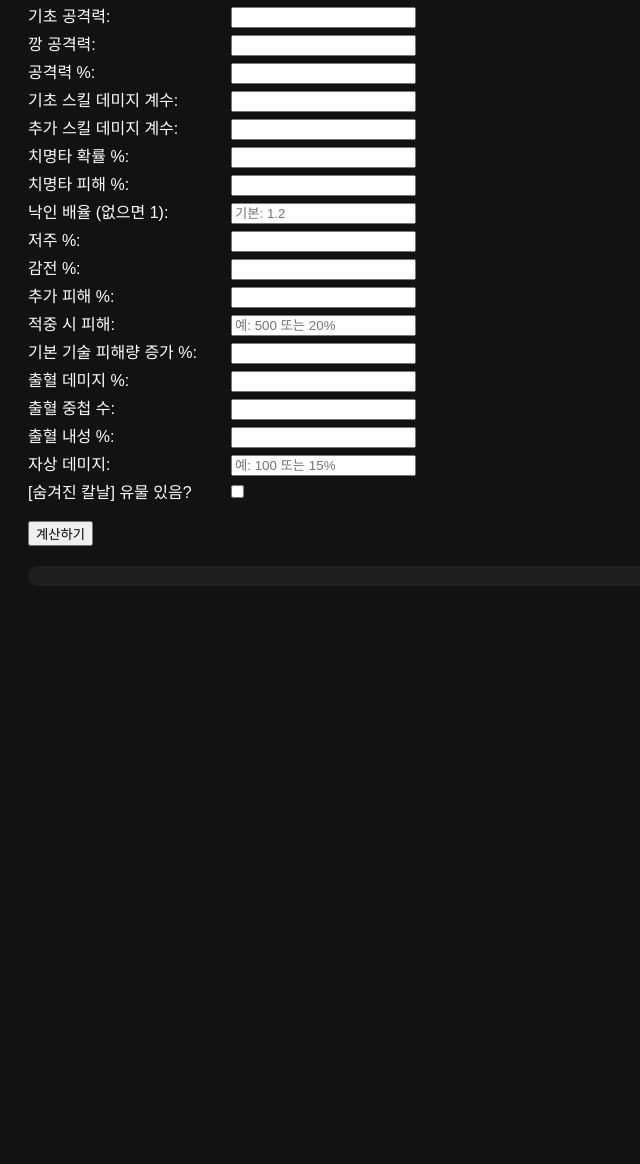
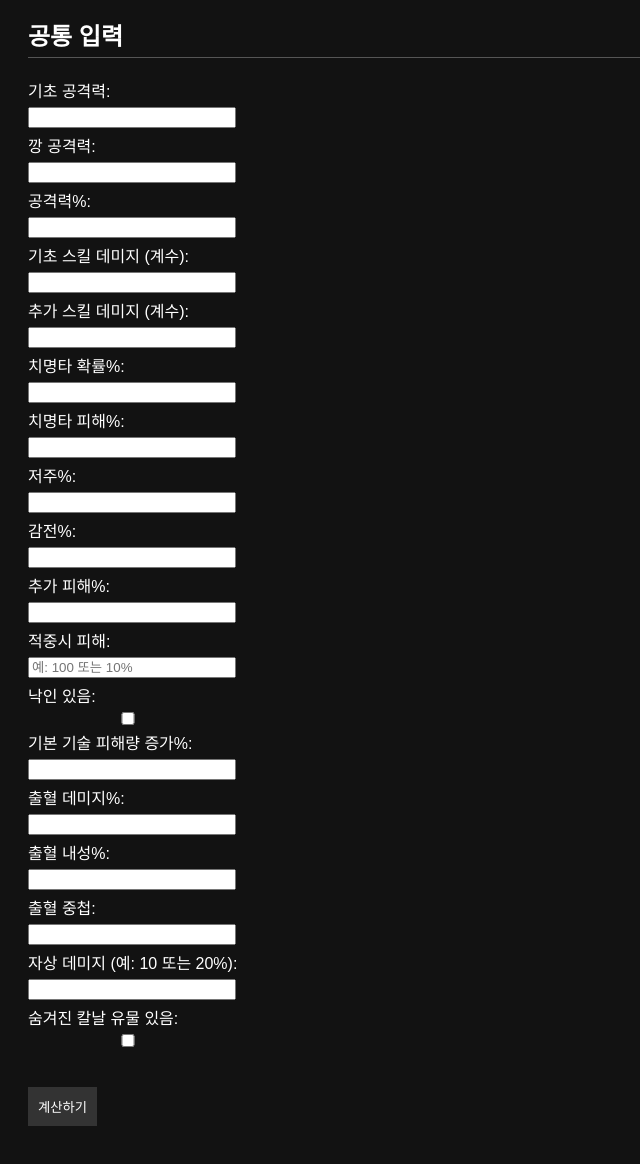
Before and after one commit to 0Obscurum0/Skill-Calculator, a plain HTML site: page index.html in a window 1280 px wide. Shown: the part 100-1264 px from the top of the page, without its empty margins (0-640 px from the left). Before the commit the page ends 800 px from the top, so only its background shows below. Drawn offline with Linux system fonts and the light colour scheme.

Commit message:
Update index.html

```diff
--- a/index.html
+++ b/index.html
@@ -5,135 +5,140 @@
   <title>스킬 계산기</title>
   <style>
     body {
-      font-family: Arial;
+      font-family: Arial, sans-serif;
+      background: #121212;
+      color: #ffffff;
       padding: 20px;
-      background-color: #121212;
-      color: white;
+    }
+    h2 {
+      border-bottom: 1px solid #555;
+      padding-bottom: 5px;
+    }
+    .section {
+      margin-bottom: 30px;
+    }
+    label, input {
+      display: block;
+      margin: 5px 0;
     }
     input {
-      margin: 3px;
+      width: 200px;
+    }
+    button {
+      margin-top: 10px;
+      padding: 10px;
+      background: #333;
+      color: #fff;
+      border: none;
+      cursor: pointer;
     }
     .result {
-      margin-top: 20px;
-      padding: 10px;
-      background: #1e1e1e;
-      border-radius: 10px;
-    }
-    label {
-      display: inline-block;
-      width: 200px;
+      margin-top: 10px;
+      font-weight: bold;
+      color: #00ff00;
     }
   </style>
 </head>
 <body>
-  <h2>스킬 계산기</h2>
+  <h1>스킬 계산기</h1>
 
-  <div>
-    <label>기초 공격력:</label><input id="baseAtk" type="number"><br>
-    <label>깡 공격력:</label><input id="flatAtk" type="number"><br>
-    <label>공격력 %:</label><input id="atkPercent" type="number"><br>
-    <label>기초 스킬 데미지 계수:</label><input id="baseSkillDmg" type="number"><br>
-    <label>추가 스킬 데미지 계수:</label><input id="extraSkillDmg" type="number"><br>
-    <label>치명타 확률 %:</label><input id="critChance" type="number"><br>
-    <label>치명타 피해 %:</label><input id="critDmg" type="number"><br>
-    <label>낙인 배율 (없으면 1):</label><input id="brand" type="number" placeholder="기본: 1.2"><br>
-    <label>저주 %:</label><input id="curse" type="number"><br>
-    <label>감전 %:</label><input id="shock" type="number"><br>
-    <label>추가 피해 %:</label><input id="extra" type="number"><br>
-    <label>적중 시 피해:</label><input id="onHit" type="text" placeholder="예: 500 또는 20%"><br>
-    <label>기본 기술 피해량 증가 %:</label><input id="baseSkillBoost" type="number"><br>
-    <label>출혈 데미지 %:</label><input id="bleedDmg" type="number"><br>
-    <label>출혈 중첩 수:</label><input id="bleedStacks" type="number"><br>
-    <label>출혈 내성 %:</label><input id="bleedResist" type="number"><br>
-    <label>자상 데미지:</label><input id="stabDmg" type="text" placeholder="예: 100 또는 15%"><br>
-    <label>[숨겨진 칼날] 유물 있음?</label><input id="hasRelic" type="checkbox"><br><br>
-
-    <button onclick="calculate()">계산하기</button>
+  <div class="section">
+    <h2>공통 입력</h2>
+    <label>기초 공격력: <input type="number" id="baseAtk"></label>
+    <label>깡 공격력: <input type="number" id="flatAtk"></label>
+    <label>공격력%: <input type="number" id="atkPercent"></label>
+    <label>기초 스킬 데미지 (계수): <input type="number" id="baseSkill"></label>
+    <label>추가 스킬 데미지 (계수): <input type="number" id="bonusSkill"></label>
+    <label>치명타 확률%: <input type="number" id="critRate"></label>
+    <label>치명타 피해%: <input type="number" id="critDmg"></label>
+    <label>저주%: <input type="number" id="curse"></label>
+    <label>감전%: <input type="number" id="shock"></label>
+    <label>추가 피해%: <input type="number" id="bonusDmg"></label>
+    <label>적중시 피해: <input type="text" id="onHitDmg" placeholder="예: 100 또는 10%"></label>
+    <label>낙인 있음: <input type="checkbox" id="brand"></label>
+    <label>기본 기술 피해량 증가%: <input type="number" id="basicSkillBonus"></label>
+    <label>출혈 데미지%: <input type="number" id="bleedDmg"></label>
+    <label>출혈 내성%: <input type="number" id="bleedResist"></label>
+    <label>출혈 중첩: <input type="number" id="bleedStack"></label>
+    <label>자상 데미지 (예: 10 또는 20%): <input type="text" id="stabDmg"></label>
+    <label>숨겨진 칼날 유물 있음: <input type="checkbox" id="hiddenKnife"></label>
   </div>
 
-  <div class="result" id="result"></div>
+  <div class="section">
+    <button onclick="calculate()">계산하기</button>
+    <div class="result" id="displayAtk"></div>
+    <div class="result" id="displaySkill"></div>
+    <div class="result" id="displayBasicSkill"></div>
+    <div class="result" id="displayBleed"></div>
+    <div class="result" id="displayStab"></div>
+  </div>
 
   <script>
-    function parsePercentOrFlat(input) {
+    function parsePercentOrValue(input) {
       if (!input) return 0;
-      if (input.includes('%')) {
-        return parseFloat(input) / 100;
+      input = input.trim();
+      if (input.endsWith('%')) {
+        return parseFloat(input.replace('%', '')) / 100;
       }
-      return parseFloat(input);
+      return parseFloat(input) || 0;
     }
 
     function calculate() {
-      const baseAtk = +document.getElementById('baseAtk').value || 0;
-      const flatAtk = +document.getElementById('flatAtk').value || 0;
-      const atkPercent = +document.getElementById('atkPercent').value || 0;
-      const baseSkillDmg = +document.getElementById('baseSkillDmg').value || 0;
-      const extraSkillDmg = +document.getElementById('extraSkillDmg').value || 0;
-      let critChance = +document.getElementById('critChance').value || 0;
-      const critDmg = +document.getElementById('critDmg').value || 0;
-      const brand = +document.getElementById('brand').value || 1.2;
-      const curse = +document.getElementById('curse').value || 0;
-      const shock = +document.getElementById('shock').value || 0;
-      const extra = +document.getElementById('extra').value || 0;
-      const onHitInput = document.getElementById('onHit').value;
-      const baseSkillBoost = +document.getElementById('baseSkillBoost').value || 0;
-      const bleedDmg = +document.getElementById('bleedDmg').value || 0;
-      const bleedStacks = +document.getElementById('bleedStacks').value || 0;
-      const bleedResist = +document.getElementById('bleedResist').value || 0;
-      const stabDmgInput = document.getElementById('stabDmg').value;
-      const hasRelic = document.getElementById('hasRelic').checked;
+      const get = id => document.getElementById(id).value;
+      const getNum = id => parseFloat(get(id)) || 0;
+      const checked = id => document.getElementById(id).checked;
 
-      const atk = (baseAtk + flatAtk) * (1 + atkPercent / 100);
-      const skillFactor = (baseSkillDmg + extraSkillDmg);
+      const baseAtk = getNum('baseAtk');
+      const flatAtk = getNum('flatAtk');
+      const atkPercent = getNum('atkPercent') / 100;
+      const baseSkill = getNum('baseSkill');
+      const bonusSkill = getNum('bonusSkill');
+      const critRate = Math.min(getNum('critRate'), 100) / 100;
+      const extraCrit = Math.max(getNum('critRate') - 100, 0) / 100;
+      const critDmg = getNum('critDmg') / 100;
+      const curse = getNum('curse') / 100;
+      const shock = getNum('shock') / 100;
+      const bonusDmg = getNum('bonusDmg') / 100;
+      const onHitDmgRaw = get('onHitDmg');
+      const brand = checked('brand') ? 1.2 : 1;
+      const basicSkillBonus = getNum('basicSkillBonus') / 100;
+      const bleedDmg = getNum('bleedDmg') / 100;
+      const bleedResist = getNum('bleedResist') / 100;
+      const bleedStack = getNum('bleedStack');
+      const stabDmgRaw = get('stabDmg');
+      const hiddenKnife = checked('hiddenKnife');
 
-      if (critChance > 100) {
-        critChance = 100 + (hasRelic ? (critChance - 100) : 0);
-      }
-      const critMultiplier = (1 + critChance / 100) * (2 + critDmg / 100);
+      const finalCrit = hiddenKnife ? Math.min(1 + extraCrit, 2) : critRate;
 
-      const curseFactor = 1 + curse / 100;
-      const shockFactor = 1 + shock / 100;
-      const extraFactor = 1 + extra / 100;
-      const baseSkillBoostFactor = 1 + baseSkillBoost / 100;
+      const attackPower = (baseAtk + flatAtk) * (1 + atkPercent);
+      const skillMultiplier = (baseSkill + bonusSkill);
 
-      let onHit = 0;
-      if (onHitInput.includes('%')) {
-        onHit = atk * parseFloat(onHitInput) / 100;
+      let onHitDmg = 0;
+      if (onHitDmgRaw.includes('%')) {
+        onHitDmg = attackPower * parsePercentOrValue(onHitDmgRaw);
       } else {
-        onHit = parseFloat(onHitInput) || 0;
+        onHitDmg = parseFloat(onHitDmgRaw) || 0;
       }
 
-      const displayAtk = atk;
-
-      const skillDmg = atk * skillFactor * critMultiplier * brand * curseFactor * shockFactor * extraFactor + onHit;
-      const basicSkill = atk * skillFactor * critMultiplier * baseSkillBoostFactor * brand * curseFactor * shockFactor * extraFactor + onHit;
-
-      const bleed = atk * 0.15 * (1 + bleedDmg / 100) * (1 + bleedResist / 100);
-      let stabDmg = 0;
-      if (stabDmgInput.includes('%')) {
-        stabDmg = bleed * bleedStacks * 3.5 * (1 + parseFloat(stabDmgInput) / 100);
-      } else {
-        stabDmg = bleed * bleedStacks * 3.5 + parseFloat(stabDmgInput || 0);
+      let stabMultiplier = 1;
+      if (stabDmgRaw.includes('%')) {
+        stabMultiplier = 1 + parsePercentOrValue(stabDmgRaw);
+      } else if (stabDmgRaw) {
+        stabMultiplier = parseFloat(stabDmgRaw);
       }
 
-      document.getElementById('result').innerHTML = `
-        <b>표기 공격력:</b> ${displayAtk.toFixed(2)}<br>
-        <b>스킬 피해:</b> ${skillDmg.toFixed(2)}<br>
-        <b>기본 기술 피해:</b> ${basicSkill.toFixed(2)}<br>
-        <b>출혈 피해:</b> ${bleed.toFixed(2)}<br>
-        <b>자상 피해:</b> ${stabDmg.toFixed(2)}<br><br>
-        <b>효율 계산기:</b><br>
-        <label>현재값:</label><input id="currentVal" type="number"><br>
-        <label>추가되는값:</label><input id="addedVal" type="number"><br>
-        <button onclick="eff()">계산</button>
-        <div id="effResult"></div>
-      `;
-    }
+      const displayAtk = attackPower.toFixed(2);
 
-    function eff() {
-      const cur = +document.getElementById('currentVal').value || 0;
-      const added = +document.getElementById('addedVal').value || 0;
-      const result = added / (cur || 1);
-      document.getElementById('effResult').innerHTML = `효율: ${result.toFixed(2)}`;
+      const skillDmg = attackPower * skillMultiplier * finalCrit * (2 + critDmg) * brand * (1 + curse) * (1 + shock) * (1 + bonusDmg) + onHitDmg;
+      const basicSkillDmg = attackPower * skillMultiplier * finalCrit * (2 + critDmg) * (1 + basicSkillBonus) * brand * (1 + curse) * (1 + shock) * (1 + bonusDmg) + onHitDmg;
+      const bleedDmgResult = attackPower * 0.15 * (1 + bleedDmg) * (1 + bleedResist);
+      const stabDmg = bleedDmgResult * bleedStack * 3.5 * stabMultiplier;
+
+      document.getElementById('displayAtk').innerText = `표기 공격력: ${displayAtk}`;
+      document.getElementById('displaySkill').innerText = `스킬 피해: ${skillDmg.toFixed(2)}`;
+      document.getElementById('displayBasicSkill').innerText = `기본 기술 피해: ${basicSkillDmg.toFixed(2)}`;
+      document.getElementById('displayBleed').innerText = `출혈 피해: ${bleedDmgResult.toFixed(2)}`;
+      document.getElementById('displayStab').innerText = `자상 피해: ${stabDmg.toFixed(2)}`;
     }
   </script>
 </body>
```
